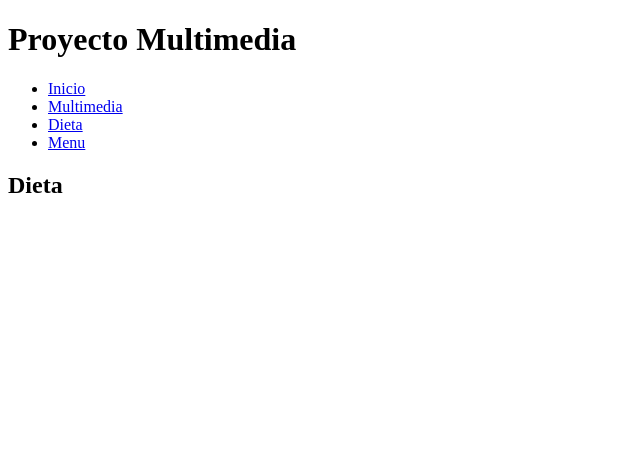
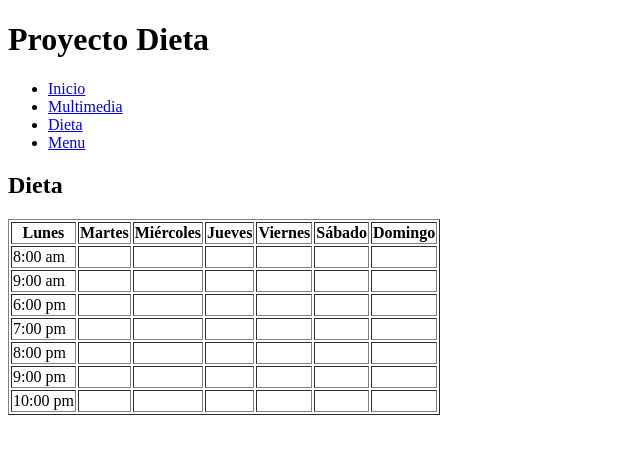
Before and after one commit to Asta-Kamado/Proyecto-de-HTML, a plain HTML site: page dieta.html in a window 1280 px wide. Shown: the whole page, without its empty margins (0-640 px from the left). Drawn offline with Linux system fonts and the light colour scheme.

Commit message:
nueva-rama

```diff
--- a/dieta.html
+++ b/dieta.html
@@ -4,10 +4,10 @@
     <meta charset="UTF-8">
     <meta name="viewport" content="width=device-width, initial-scale=1.0">
     <link rel="icon" type="image/png" href="img/iconhtml.png">
-    <title>Document Multimedia</title>
+    <title>Proyecto HTML5</title>
 </head>
 <body>
-    <h1>Proyecto Multimedia</h1>
+    <h1>Proyecto Dieta</h1>
 
     <header>
     <nav>
@@ -23,7 +23,80 @@
     <main>
         <h2>Dieta</h2>
         <section id="Dieta">
-
+            <table border="1">
+                <tr>
+                    <th>Lunes</th>
+                    <th>Martes</th>
+                    <th>Miércoles</th>
+                    <th>Jueves</th>
+                    <th>Viernes</th>
+                    <th>Sábado</th>
+                    <th>Domingo</th>
+                </tr>
+                <tr>
+                    <td>8:00 am</td>
+                    <td></td>
+                    <td></td>
+                    <td></td>
+                    <td></td>
+                    <td></td>
+                    <td></td>
+                </tr>
+                <tr>
+                    <td>9:00 am</td>
+                    <td></td>
+                    <td></td>
+                    <td></td>
+                    <td></td>
+                    <td></td>
+                    <td></td>
+                </tr>
+                <tr>
+                    <td>6:00 pm</td>
+                    <td></td>
+                    <td></td>
+                    <td></td>
+                    <td></td>
+                    <td></td>
+                    <td></td>
+                </tr>
+                <tr>
+                    <td>7:00 pm</td>
+                    <td></td>
+                    <td></td>
+                    <td></td>
+                    <td></td>
+                    <td></td>
+                    <td></td>
+                </tr>
+                <tr>
+                    <td>8:00 pm</td>
+                    <td></td>
+                    <td></td>
+                    <td></td>
+                    <td></td>
+                    <td></td>
+                    <td></td>
+                </tr>
+                <tr>
+                    <td>9:00 pm</td>
+                    <td></td>
+                    <td></td>
+                    <td></td>
+                    <td></td>
+                    <td></td>
+                    <td></td>
+                </tr>
+                <tr>
+                    <td>10:00 pm</td>
+                    <td></td>
+                    <td></td>
+                    <td></td>
+                    <td></td>
+                    <td></td>
+                    <td></td>
+                </tr>
+            </table>
 
         </section>
     </main>
```
Also changed, not shown: index.html (+2 -2 lines), multimedia.html (+1 -1 lines).
